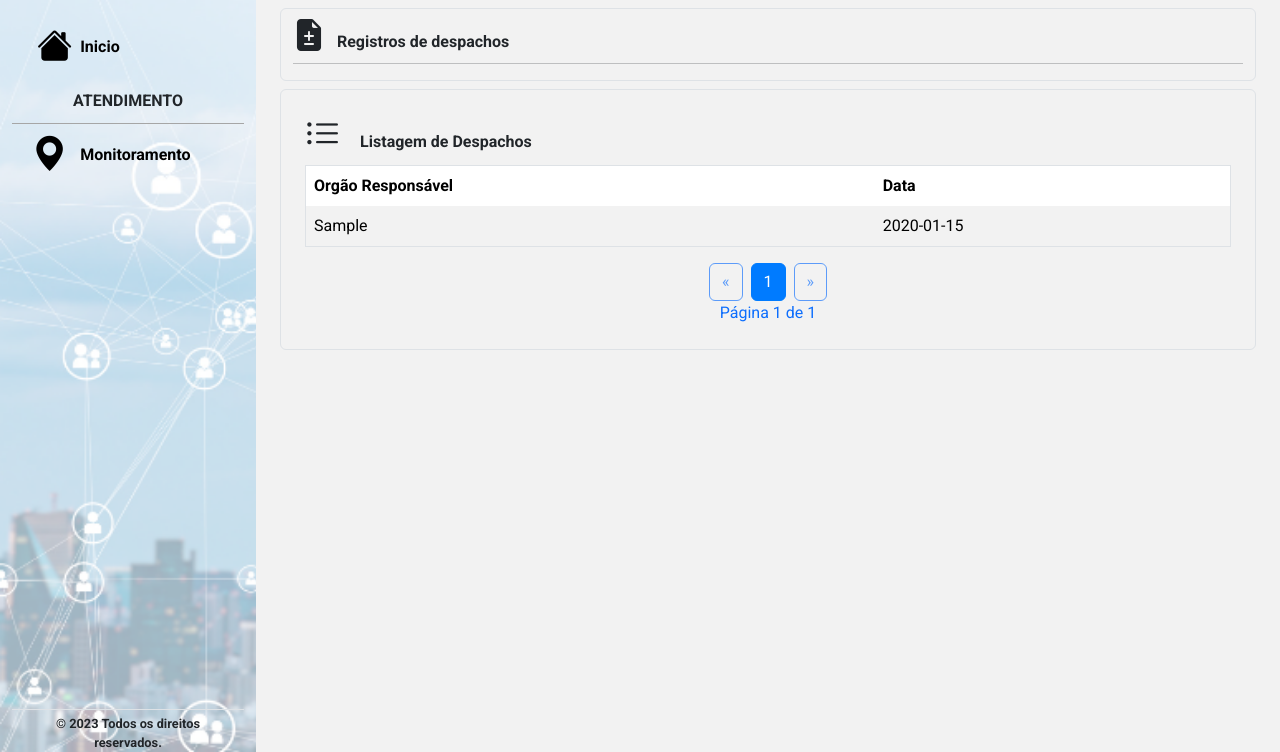
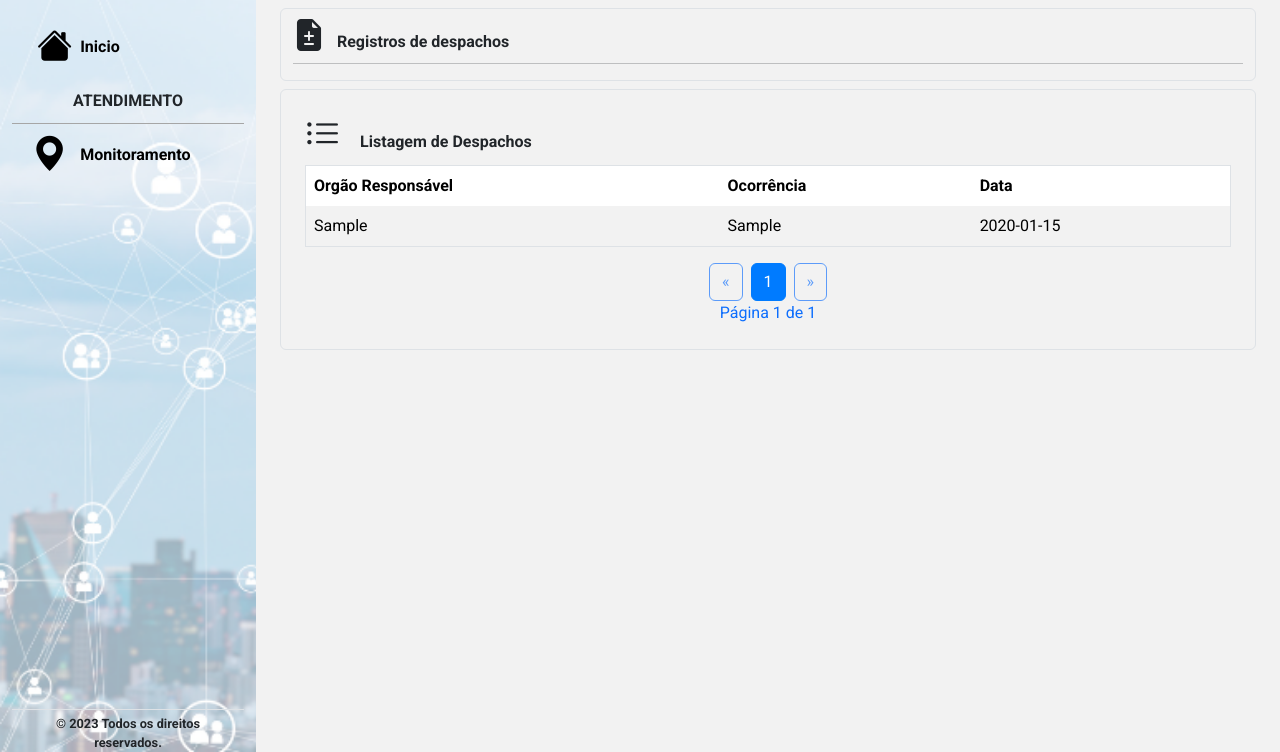
Before and after one commit to melojrx/urbanCAD, a Python web app: template app/templates/listarDespacho.html in a window 1280 px wide. Shown: the part 62-814 px from the top of the page. Run offline with Jinja, Linux system fonts and the light colour scheme; the template is opened without the code that fills it: most values are stand-ins (such as "Sample title", 1, 10 or a date in 2020); some libraries are stand-ins or nearby versions.

Commit message:
asdfmaofivnwf

```diff
--- a/app/templates/cadastrarOcorrencia.html
+++ b/app/templates/cadastrarOcorrencia.html
@@ -114,6 +114,10 @@
                             <div class="d-none">
                                 {{form.latitude.label(class_="form-label")}}
                                 {{form.latitude(class_="form-control")}}
+                            </div>
+                            <div class="d-none">
+                                {{form.longitude.label(class_="form-label")}}
+                                {{form.longitude(class_="form-control")}}
                             </div>
                             <div class="mb-3">
                                 {{form.problema.label(class_="form-label")}}
--- a/app/templates/listarDespacho.html
+++ b/app/templates/listarDespacho.html
@@ -27,6 +27,7 @@
                 <thead>
                     <tr>
                         <th scope="col">Orgão Responsável</th>
+                        <th scope="col">Ocorrência</th>
                         <th scope="col">Data</th>
                     </tr>
                 </thead>
@@ -34,6 +35,7 @@
                     {% for row in listDespacho.items %}
                     <tr>
                         <td>{{ row.instituicao.txtSigla}}</td>
+                        <td>{{ row.ocorrencia.txtProblema}}</td>
                         <td>{{row.dataInicio.strftime('%d/%m/%Y %H:%M')}}</td>
                     {% endfor %}
                 </tbody>
```
